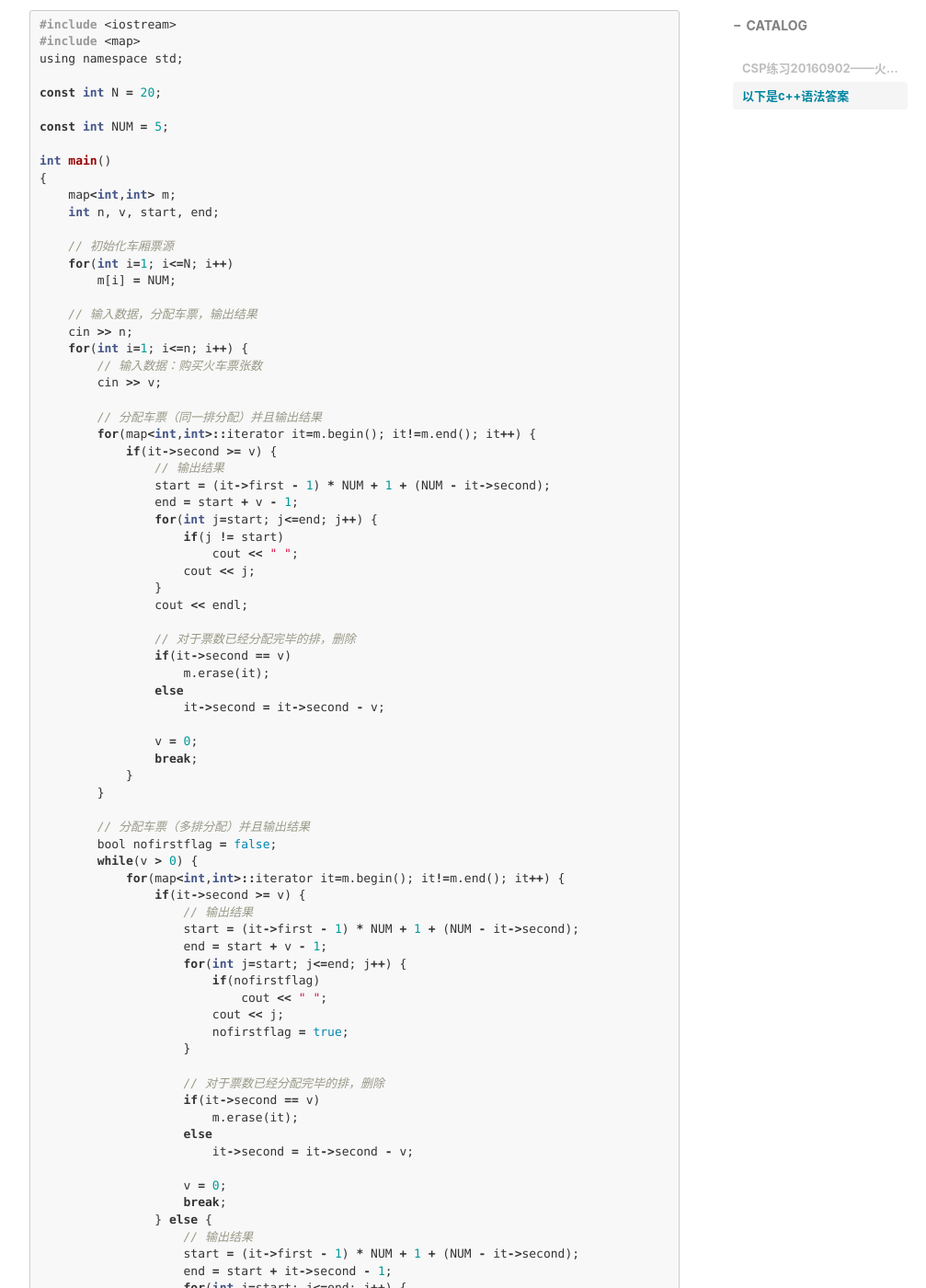
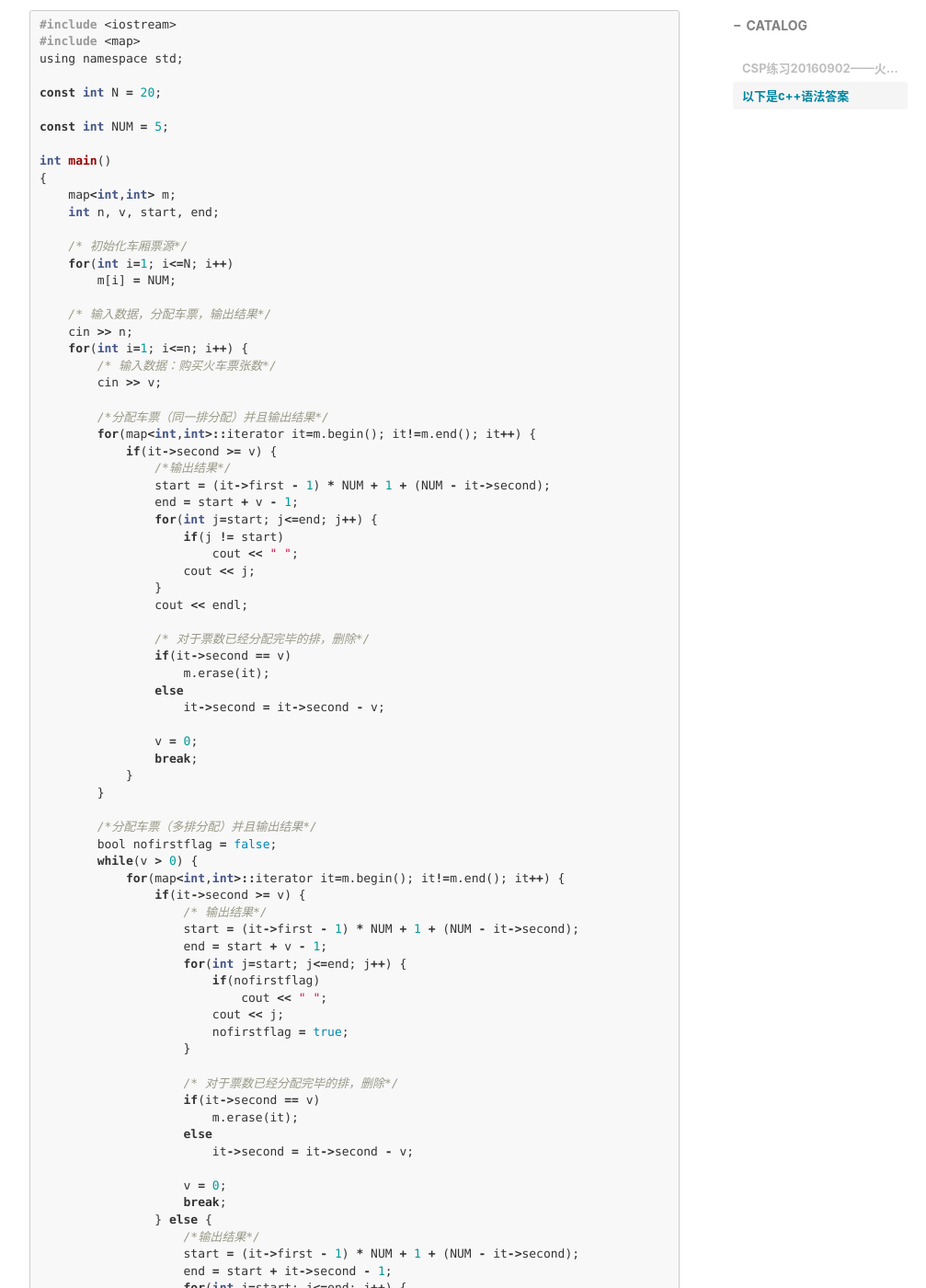
Before and after one commit to qiletian666/qiletian666.github.io, a Jekyll site: the page built from _posts/2019-08-09-csp160902.md, in a window 1280 px wide and 1400 px high, scrolled down 2382 px. Shown: the whole window at 92% size, without its empty margins (233-1240 px from the left). Built offline with Jekyll 4.4.1, drawn with Linux system fonts in a browser that asks for light colours; nearby versions of some CDN libraries; comment, search, counter and statistics services are not loaded; some of the changed text lies outside the part shown.

Commit message:
Update 2019-08-09-csp160902.md

```diff
--- a/_posts/2019-08-09-csp160902.md
+++ b/_posts/2019-08-09-csp160902.md
@@ -85,20 +85,20 @@ int main()
     map<int,int> m;
     int n, v, start, end;
 
-    // 初始化车厢票源
+    /* 初始化车厢票源*/
     for(int i=1; i<=N; i++)
         m[i] = NUM;
 
-    // 输入数据，分配车票，输出结果
+    /* 输入数据，分配车票，输出结果*/
     cin >> n;
     for(int i=1; i<=n; i++) {
-        // 输入数据：购买火车票张数
+        /* 输入数据：购买火车票张数*/
         cin >> v;
 
-        // 分配车票（同一排分配）并且输出结果
+        /*分配车票（同一排分配）并且输出结果*/
         for(map<int,int>::iterator it=m.begin(); it!=m.end(); it++) {
             if(it->second >= v) {
-                // 输出结果
+                /*输出结果*/
                 start = (it->first - 1) * NUM + 1 + (NUM - it->second);
                 end = start + v - 1;
                 for(int j=start; j<=end; j++) {
@@ -108,7 +108,7 @@ int main()
                 }
                 cout << endl;
 
-                // 对于票数已经分配完毕的排，删除
+                /* 对于票数已经分配完毕的排，删除*/
                 if(it->second == v)
                     m.erase(it);
                 else
@@ -119,12 +119,12 @@ int main()
             }
         }
 
-        // 分配车票（多排分配）并且输出结果
+        /*分配车票（多排分配）并且输出结果*/
         bool nofirstflag = false;
         while(v > 0) {
             for(map<int,int>::iterator it=m.begin(); it!=m.end(); it++) {
                 if(it->second >= v) {
-                    // 输出结果
+                    /* 输出结果*/
                     start = (it->first - 1) * NUM + 1 + (NUM - it->second);
                     end = start + v - 1;
                     for(int j=start; j<=end; j++) {
@@ -134,7 +134,7 @@ int main()
                         nofirstflag = true;
                     }
 
-                    // 对于票数已经分配完毕的排，删除
+                    /* 对于票数已经分配完毕的排，删除*/
                     if(it->second == v)
                         m.erase(it);
                     else
@@ -143,7 +143,7 @@ int main()
                     v = 0;
                     break;
                 } else {
-                    // 输出结果
+                    /*输出结果*/
                     start = (it->first - 1) * NUM + 1 + (NUM - it->second);
                     end = start + it->second - 1;
                     for(int j=start; j<=end; j++) {
@@ -155,7 +155,7 @@ int main()
 
                     v = v - it->second;
 
-                    // 对于票数已经分配完毕的排，删除
+                    /*对于票数已经分配完毕的排，删除*/
                     m.erase(it);
                 }
             }
```
